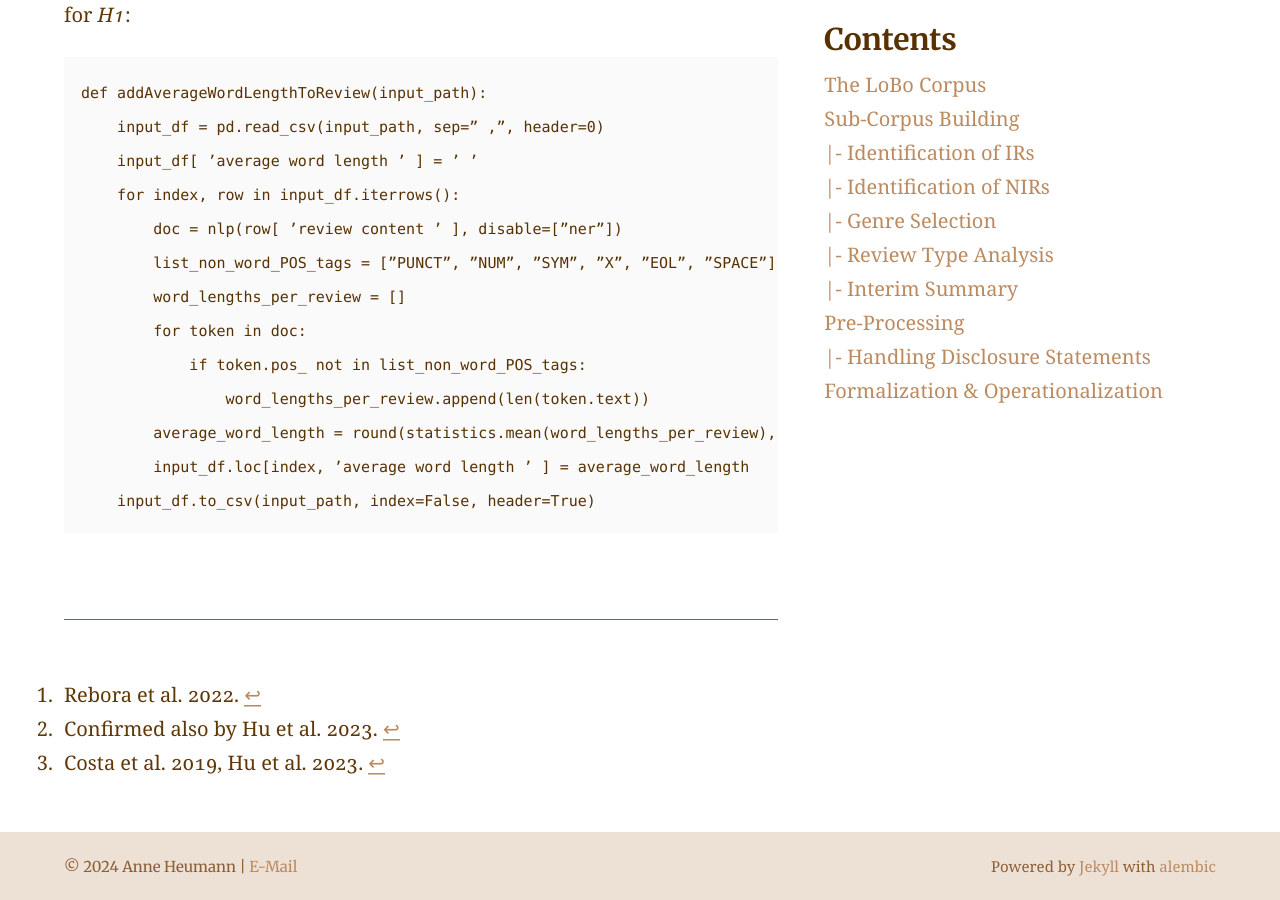
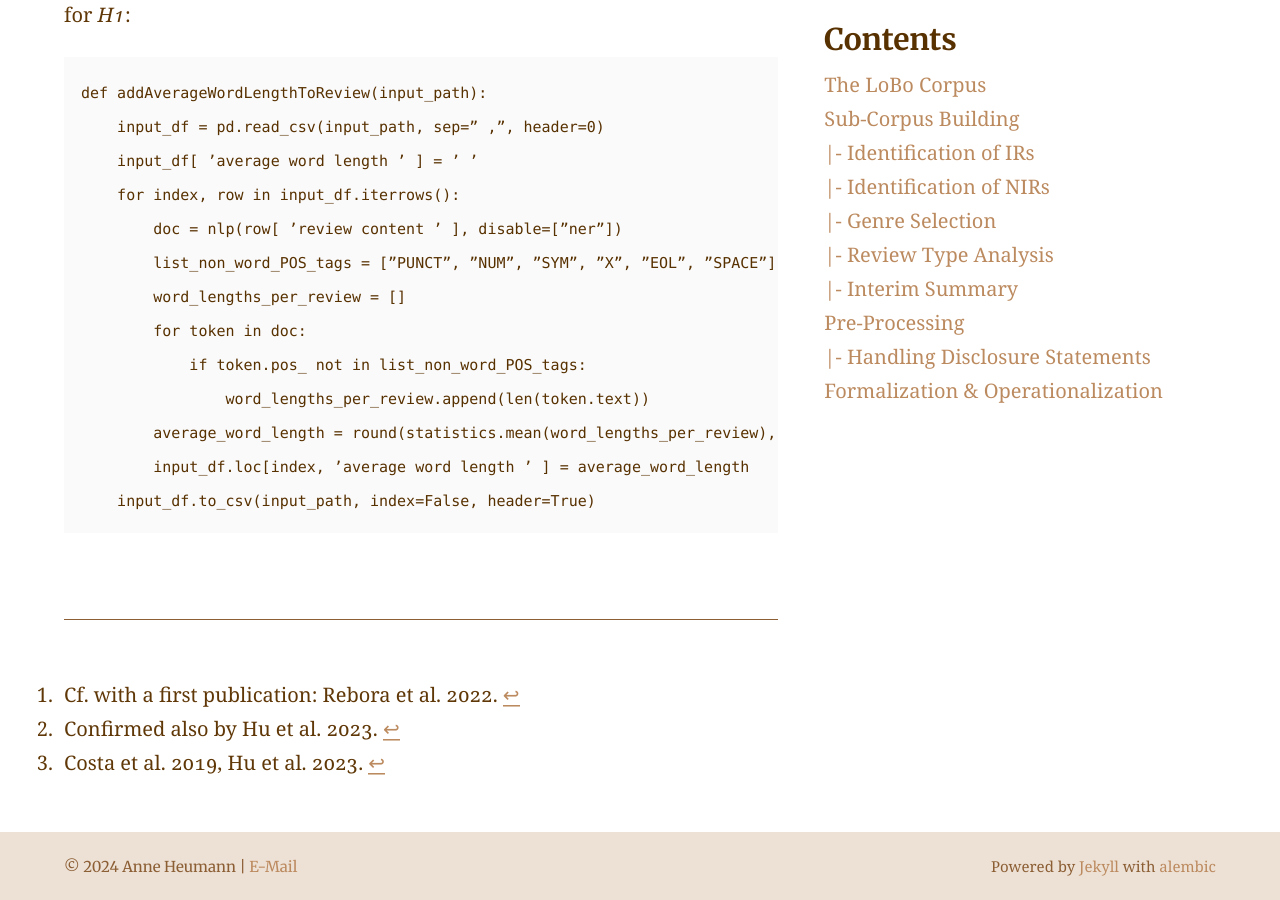
Before and after one commit to aheuma/IncentivizedBookReviews, a Jekyll site: the page built from methods.md, in a window 1280 px wide and 900 px high, scrolled down 7410 px. Built offline with Jekyll 4.4.1, drawn with Linux system fonts in a browser that asks for light colours.

Commit message:
Modify footnote in methods.md

```diff
--- a/methods.md
+++ b/methods.md
@@ -124,6 +124,6 @@ For all hypotheses, the values are computed and added to each review in a separa
         input_df.to_csv(input_path, index=False, header=True)
 
 ---
-[^1]: Rebora et al. 2022.
+[^1]: Cf. with a first publication: Rebora et al. 2022.
 [^2]: Confirmed also by Hu et al. 2023.
 [^3]: Costa et al. 2019, Hu et al. 2023.
```
